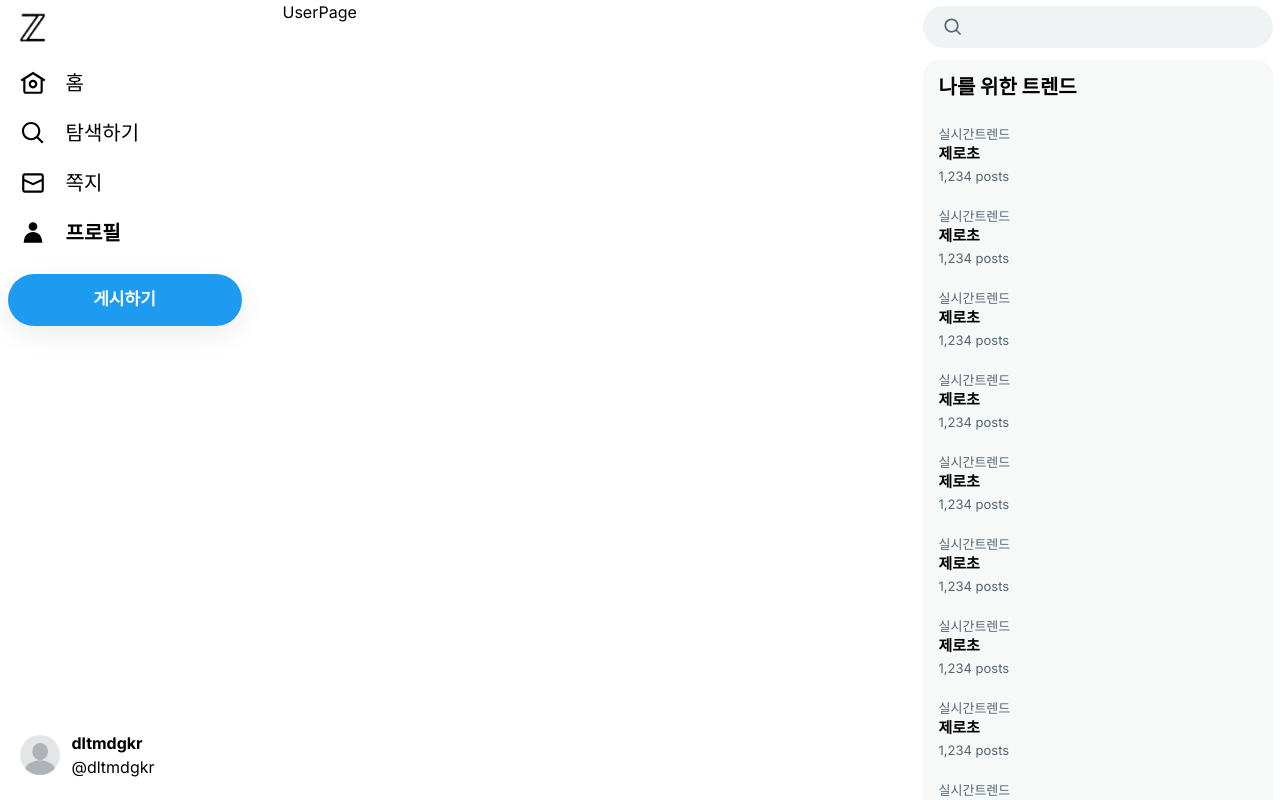
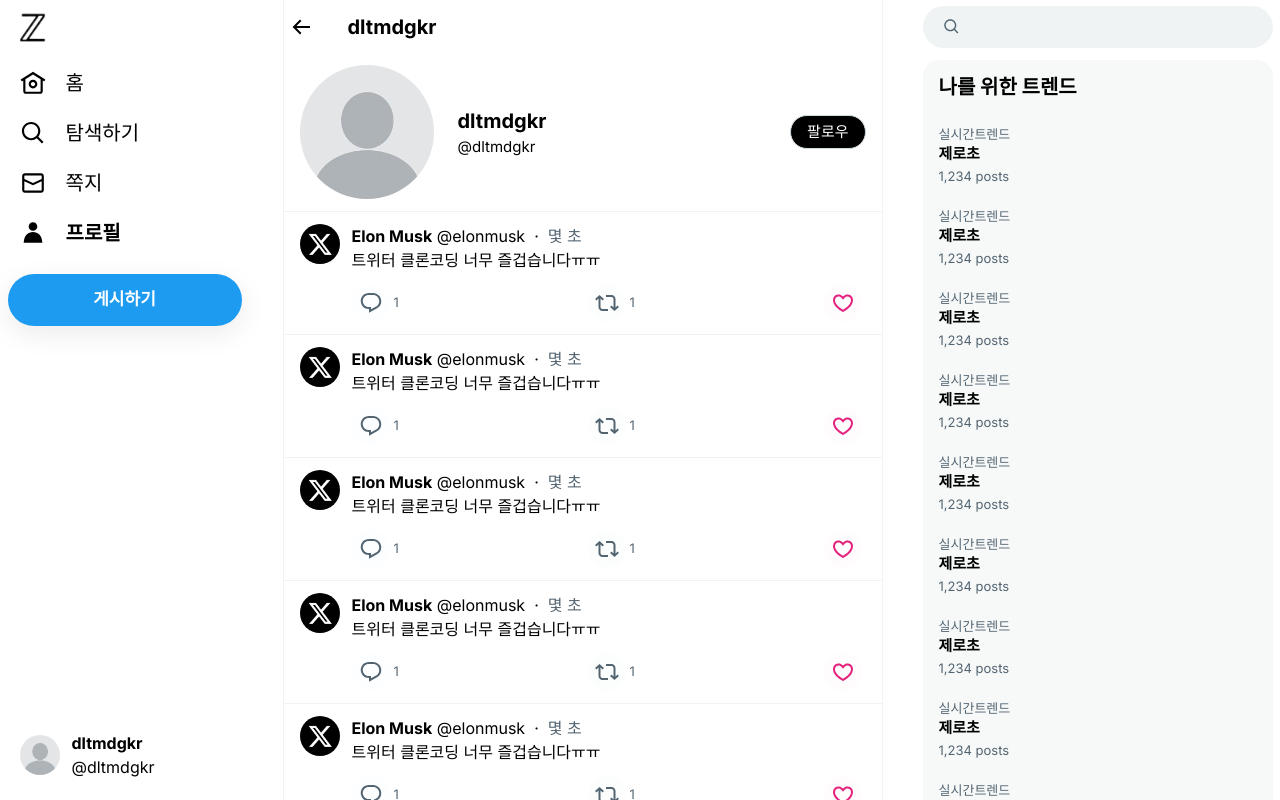
Before and after one commit to dltmdgkr/Twitter-clone, a Next.js app: page /dltmdgkr in a window 1280 px wide. Shown: the top 800 px of the page. Built offline with nearby package versions, Linux system fonts and the light colour scheme.

Commit message:
feat: profile page

```diff
--- a/src/app/(afterLogin)/[username]/page.tsx
+++ b/src/app/(afterLogin)/[username]/page.tsx
@@ -1,3 +1,37 @@
-export default function UserPage() {
-  return <h1>UserPage</h1>;
+import style from "./profile.module.css";
+import Post from "@/app/(afterLogin)/_component/Post";
+import BackButton from "@/app/(afterLogin)/_component/BackButton";
+export default function Profile() {
+  const user = {
+    id: "dltmdgkr",
+    nickname: "dltmdgkr",
+    image: "/noneProfile.jpg",
+  };
+
+  return (
+    <main className={style.main}>
+      <div className={style.header}>
+        <BackButton />
+        <h3 className={style.headerTitle}>{user.nickname}</h3>
+      </div>
+      <div className={style.userZone}>
+        <div className={style.userImage}>
+          <img src={user.image} alt={user.id} />
+        </div>
+        <div className={style.userName}>
+          <div>{user.nickname}</div>
+          <div>@{user.id}</div>
+        </div>
+        <button className={style.followButton}>팔로우</button>
+      </div>
+      <div>
+        <Post />
+        <Post />
+        <Post />
+        <Post />
+        <Post />
+        <Post />
+      </div>
+    </main>
+  );
 }
--- /dev/null
+++ b/src/app/(afterLogin)/[username]/profile.module.css
@@ -0,0 +1,83 @@
+.main {
+  width: 600px;
+  border-color: rgb(239, 243, 244);
+  border-right-width: 1px;
+  border-left-width: 1px;
+  border-left-style: solid;
+  border-right-style: solid;
+  display: flex;
+  flex-direction: column;
+  align-items: stretch;
+}
+
+.header {
+  display: flex;
+  height: 53px;
+  align-items: center;
+}
+
+.headerTitle {
+  font-size: 20px;
+  font-weight: bold;
+  margin-left: 30px;
+}
+
+.userZone {
+  display: flex;
+  align-items: center;
+  border-bottom: 1px solid rgb(239, 243, 244);
+  padding: 12px 16px;
+}
+
+.userImage {
+  display: flex;
+  align-items: center;
+  margin-right: 12px;
+  border-radius: 50%;
+}
+.userImage img {
+  width: 134px;
+  border-radius: 50%;
+}
+.userName {
+  margin: 0 12px;
+  flex: 1;
+}
+.userName > div:first-child {
+  font-weight: bold;
+  font-size: 20px;
+}
+.userName > div:last-child {
+  font-size: 15px;
+}
+.followButton {
+  border: 1px solid rgb(207, 217, 222);
+  padding: 0 16px;
+  border-radius: 17px;
+  height: 34px;
+  background-color: #000;
+  display: flex;
+  align-items: center;
+  justify-content: center;
+  font-size: 15px;
+  color: white;
+  cursor: pointer;
+}
+.followButton:hover {
+  background-color: rgb(39, 44, 48);
+}
+
+.backButton {
+  width: 34px;
+  height: 34px;
+  background-color: #fff;
+  border: none;
+  border-radius: 17px;
+  display: flex;
+  align-items: center;
+  justify-content: center;
+  cursor: pointer;
+}
+.backButton:hover {
+  background-color: rgba(15, 20, 25, 0.1);
+}
--- /dev/null
+++ b/src/app/(afterLogin)/_component/BackButton.tsx
@@ -0,0 +1,20 @@
+"use client";
+
+import style from "@/app/(afterLogin)/[username]/profile.module.css";
+
+export default function BackButton() {
+  return (
+    <button className={style.backButton}>
+      <svg
+        width={24}
+        viewBox="0 0 24 24"
+        aria-hidden="true"
+        className="r-18jsvk2 r-4qtqp9 r-yyyyoo r-z80fyv r-dnmrzs r-bnwqim r-1plcrui r-lrvibr r-19wmn03"
+      >
+        <g>
+          <path d="M7.414 13l5.043 5.04-1.414 1.42L3.586 12l7.457-7.46 1.414 1.42L7.414 11H21v2H7.414z"></path>
+        </g>
+      </svg>
+    </button>
+  );
+}
--- a/src/app/(afterLogin)/_component/RightSearchZone.tsx
+++ b/src/app/(afterLogin)/_component/RightSearchZone.tsx
@@ -1,5 +1,6 @@
 "use client";
 
+import SearchForm from "./SearchForm";
 import style from "./rightSearchZone.module.css";
 import { usePathname } from "next/navigation";
 
@@ -39,16 +40,5 @@
     );
   }
 
-  return (
-    <div style={{ marginBottom: 60, width: "inherit" }}>
-      <form className={style.search}>
-        <svg width={20} viewBox="0 0 24 24" aria-hidden="true">
-          <g>
-            <path d="M10.25 3.75c-3.59 0-6.5 2.91-6.5 6.5s2.91 6.5 6.5 6.5c1.795 0 3.419-.726 4.596-1.904 1.178-1.177 1.904-2.801 1.904-4.596 0-3.59-2.91-6.5-6.5-6.5zm-8.5 6.5c0-4.694 3.806-8.5 8.5-8.5s8.5 3.806 8.5 8.5c0 1.986-.682 3.815-1.824 5.262l4.781 4.781-1.414 1.414-4.781-4.781c-1.447 1.142-3.276 1.824-5.262 1.824-4.694 0-8.5-3.806-8.5-8.5z"></path>
-          </g>
-        </svg>
-        <input type="search" />
-      </form>
-    </div>
-  );
+  return <SearchForm />;
 }
--- a/src/app/(afterLogin)/_component/rightSearchZone.module.css
+++ b/src/app/(afterLogin)/_component/rightSearchZone.module.css
@@ -19,6 +19,7 @@
   outline: none;
   background-color: inherit;
   border: none;
+  width: inherit;
   margin-left: 5px;
   margin-right: 10px;
   font-size: 15px;
```
